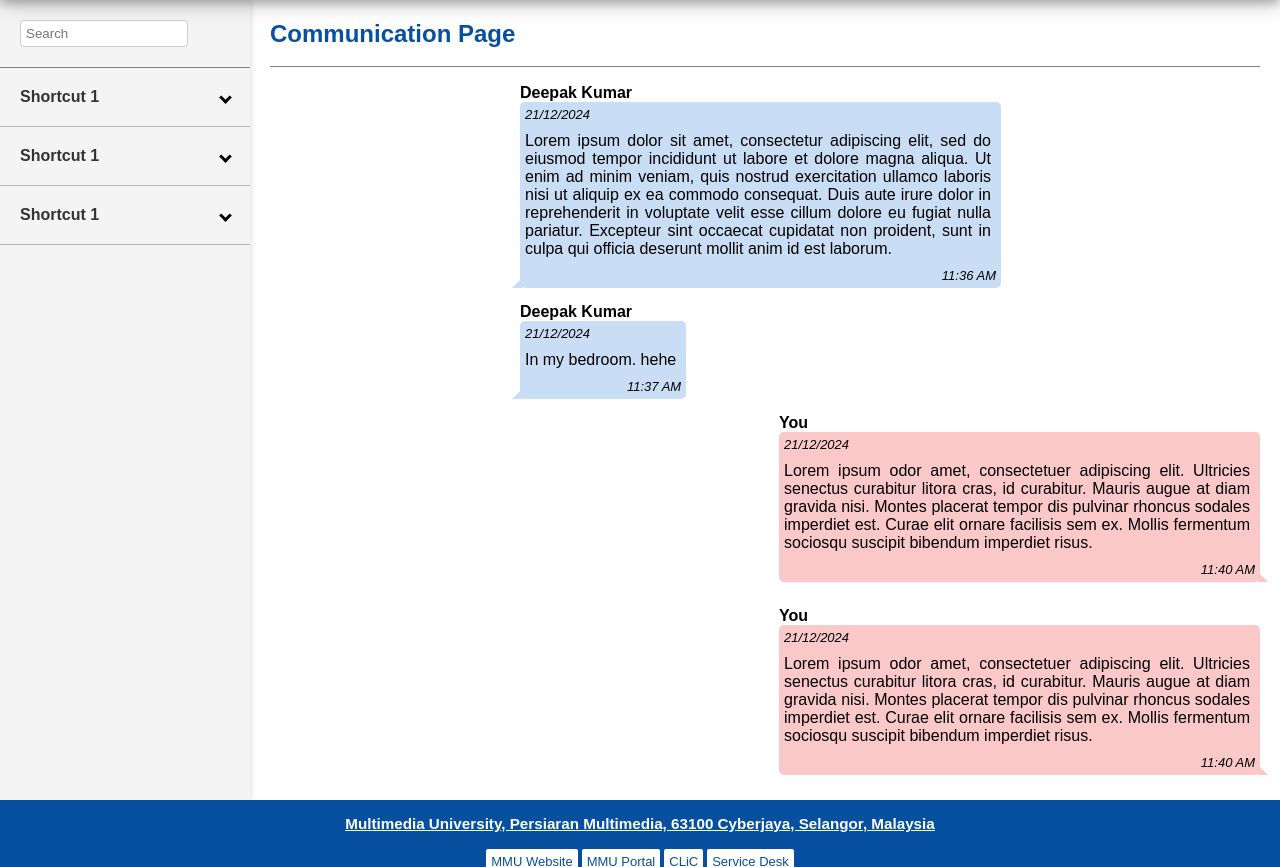
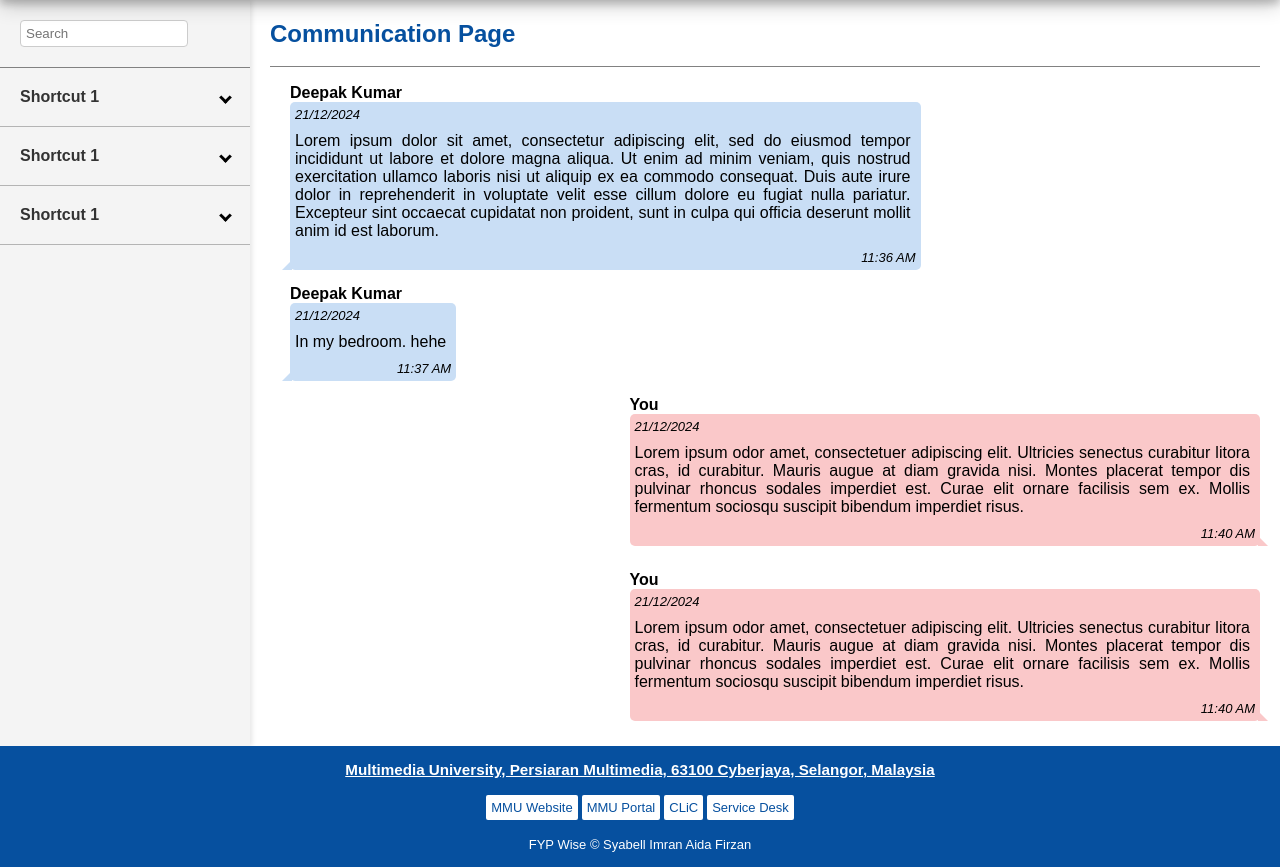
Before and after one commit to FYPWise/FYPWise-web, a PHP site: page /communication/comm-page.html in a window 1280 px wide, after a click that opens the changed part. Shown: the part 50-917 px from the top of the page. Run offline with PHP 8.4, Linux system fonts and the light colour scheme; some web fonts are replaced.

Commit message:
Update comm-style.css

```diff
--- a/css/comm-style.css
+++ b/css/comm-style.css
@@ -30,6 +30,10 @@ header {
 .main {
   padding: 20px 20px 0 20px;
   margin-left: 250px;
+}
+
+body:has(.menubutton > input:checked) #side-menu {
+  animation: fade-in 1s forwards;
 }
 
 body:has(.menubutton > input:checked) #side-menu {
@@ -152,6 +156,11 @@ body:has(.menubutton > input:not(:checked)) #page-side {
   padding-right: 20px;
 }
 
+body:has(.menubutton > input:checked) #chat-container {
+  margin-left: 20px;
+  animation: fade-in 1s forwards;
+}
+
 #chat-container ul {
   list-style: none;
 }
```
